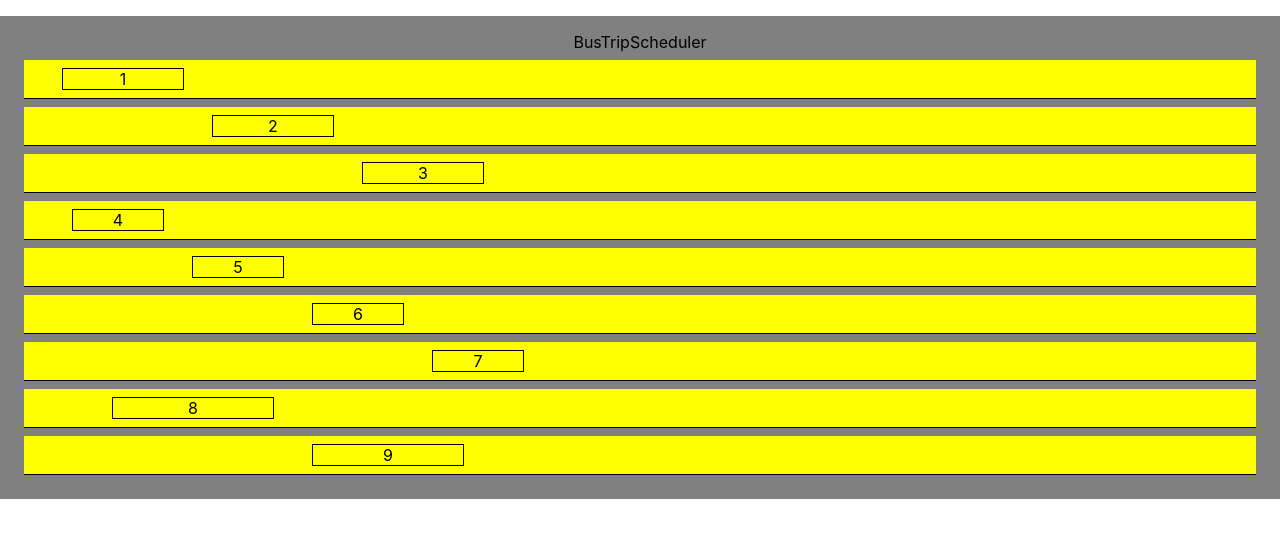
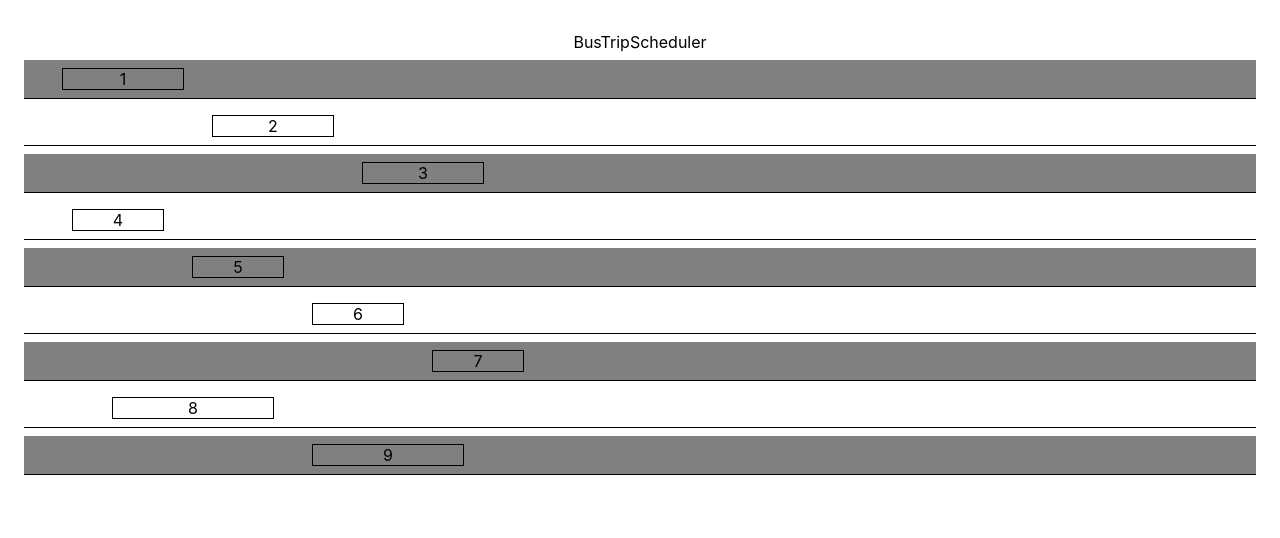
Before and after one commit to kchens/remix, a React (Create React App) app: page / in a window 1280 px wide. Shown: the top 538 px of the page. Built offline with nearby package versions, Linux system fonts and the light colour scheme.

Commit message:
Adds basic color stripping

```diff
--- a/src/Components/Bus/index.jsx
+++ b/src/Components/Bus/index.jsx
@@ -25,14 +25,15 @@ class Bus extends PureComponent {
     }
 
     render() {
-        const { children } = this.props
+        const { bus, children } = this.props
+        const isEven = () => bus.id % 2 === 0
         return (
             <div
                 onClick={this.addTripToBus}
                 style={{
                     display: 'flex',
                     margin: '0.5rem',
-                    backgroundColor: 'yellow',
+                    backgroundColor: isEven() ? 'gray' : 'white',
                     padding: '0.5rem',
                     borderBottom: '1px solid black',
                     minHeight: '22px'
--- a/src/Components/BusTripScheduler/index.jsx
+++ b/src/Components/BusTripScheduler/index.jsx
@@ -17,7 +17,7 @@ class BusTripScheduler extends PureComponent {
         const isTripsEmpty = (bus) => bus.trips.length === 0
 
         return (
-            <div style={{ marginTop: '1rem', backgroundColor: 'gray', padding: '1rem' }}
+            <div style={{ marginTop: '1rem', backgroundColor: 'white', padding: '1rem' }}
                 onClick={this.addBus}
             >
                 BusTripScheduler
--- a/src/Components/Trips/Trip/index.jsx
+++ b/src/Components/Trips/Trip/index.jsx
@@ -7,7 +7,7 @@ const Trip = ({ id, startTime, endTime, selected, selectTrip }) => {
             style={{
                 marginLeft: `${startTime}px`,
                 width: `${endTime}px`,
-                backgroundColor: selected ? 'gray' : '',
+                backgroundColor: selected ? 'blue' : '',
                 border: '1px solid black'
             }}
             onClick={selectTrip}
--- a/src/Components/Trips/index.jsx
+++ b/src/Components/Trips/index.jsx
@@ -22,8 +22,8 @@ class Trips extends Component {
                             selected={selected}
                             startTime={updatedStartTime}
                             endTime={updatedEndTime}
-                            selectTrip={(event) => {
-                                if (event.target.className === 'trip') selectTrip(trip, i)
+                            selectTrip={() => {
+                                selectTrip(trip, i)
                             }}
                         />
                     )
```
